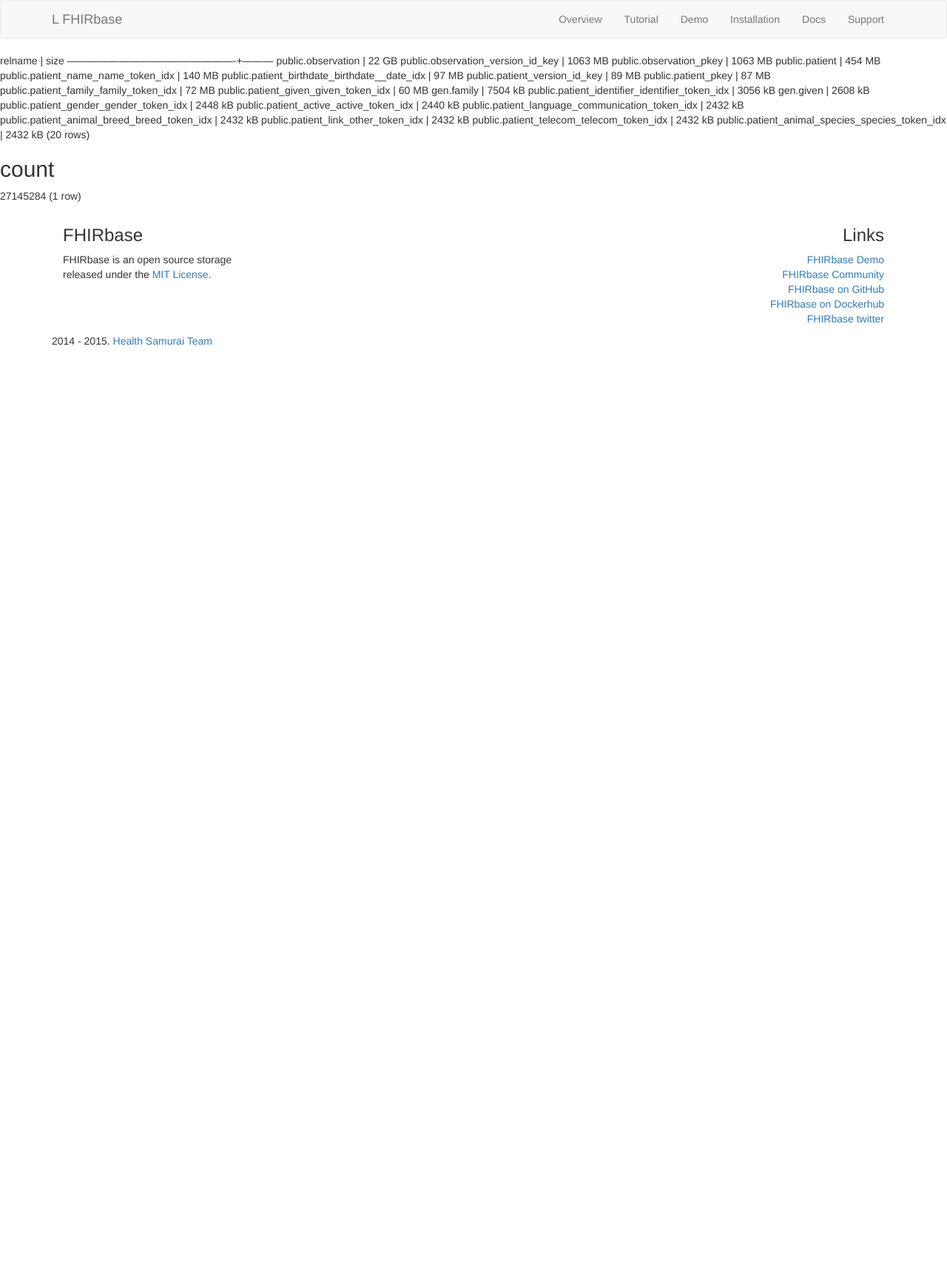
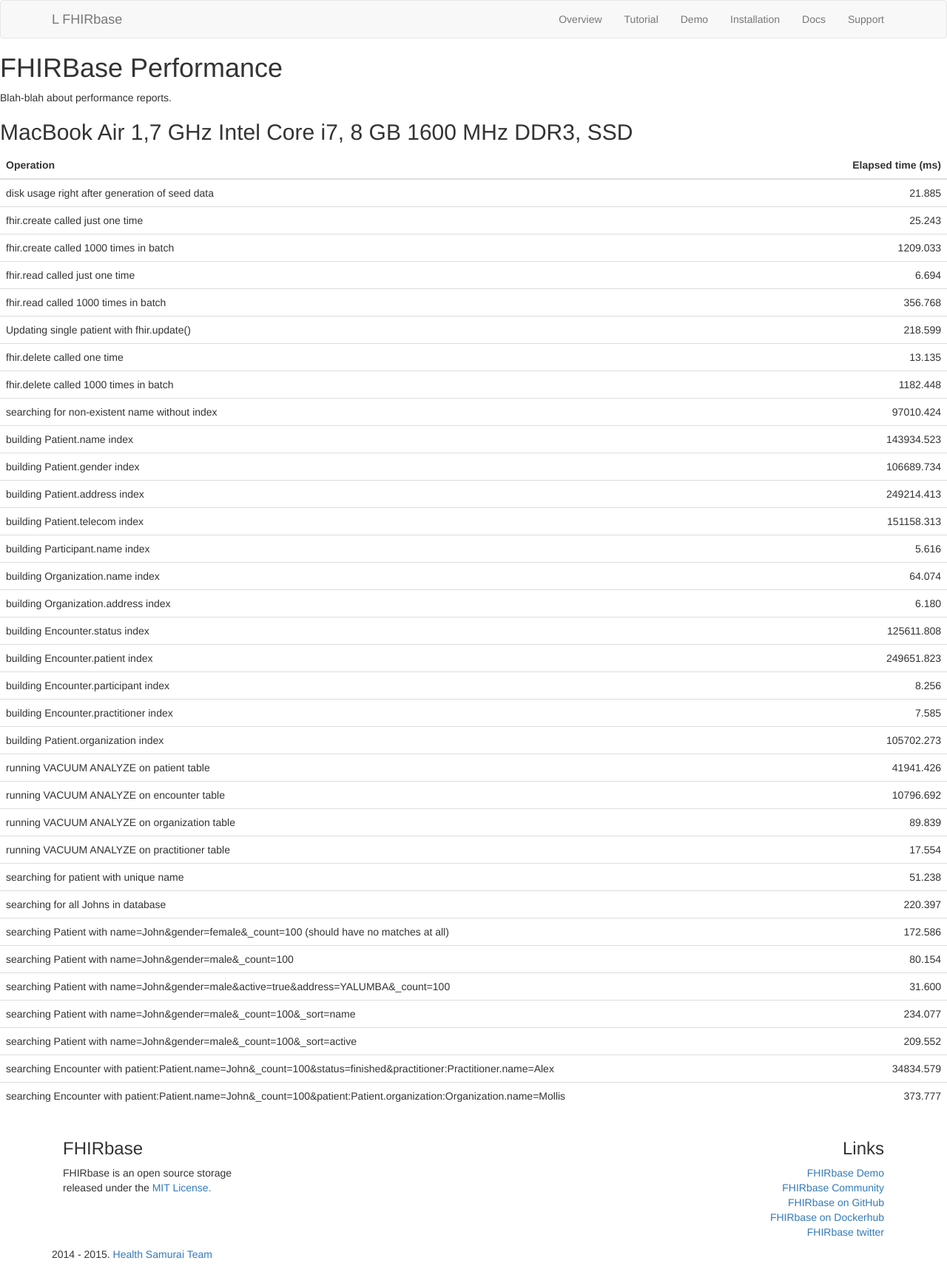
Before and after one commit to fhirbase/fhirbase.github.io, a Jekyll site: the page built from _docs/performance.md, in a window 1280 px wide. Shown: the whole page at 74% size. Built offline with Jekyll 4.4.1, drawn with Linux system fonts in a browser that asks for light colours; nearby versions of some CDN libraries; library files that are not in the unit come from our copies; Markdown is read by kramdown in place of the engine named in the settings; comment, search, counter and statistics services are not loaded; before the commit the page ends 900 px from its top, so only the background shows below that.

Commit message:
trying to use kramdown for CSS classes support

```diff
--- a/Gemfile
+++ b/Gemfile
@@ -2,3 +2,4 @@
 gem 'github-pages'
 gem 'execjs'
 gem 'therubyracer'
+gem 'kramdown'
--- a/_config.yml
+++ b/_config.yml
@@ -1,6 +1,6 @@
 name: FHIRbase
-markdown: redcarpet
-highlighter: pygments
+markdown: kramdown
+highlighter: rogue
 
 collections:
   instructions:
@@ -9,3 +9,6 @@
     output: true
 
 exclude: [/vendor/]
+
+redcarpet:
+  extensions: ['tables']
--- a/_docs/performance.md
+++ b/_docs/performance.md
@@ -5,31 +5,47 @@
 order: 3
 ---
 
-relname                     |  size
--------------------------------------------------+---------
- public.observation                              | 22 GB
- public.observation_version_id_key               | 1063 MB
- public.observation_pkey                         | 1063 MB
- public.patient                                  | 454 MB
- public.patient_name_name_token_idx              | 140 MB
- public.patient_birthdate_birthdate__date_idx    | 97 MB
- public.patient_version_id_key                   | 89 MB
- public.patient_pkey                             | 87 MB
- public.patient_family_family_token_idx          | 72 MB
- public.patient_given_given_token_idx            | 60 MB
- gen.family                                      | 7504 kB
- public.patient_identifier_identifier_token_idx  | 3056 kB
- gen.given                                       | 2608 kB
- public.patient_gender_gender_token_idx          | 2448 kB
- public.patient_active_active_token_idx          | 2440 kB
- public.patient_language_communication_token_idx | 2432 kB
- public.patient_animal_breed_breed_token_idx     | 2432 kB
- public.patient_link_other_token_idx             | 2432 kB
- public.patient_telecom_telecom_token_idx        | 2432 kB
- public.patient_animal_species_species_token_idx | 2432 kB
-(20 rows)
+# FHIRBase Performance
 
-  count
-----------
- 27145284
-(1 row)
+Blah-blah about performance reports.
+
+## MacBook Air 1,7 GHz Intel Core i7, 8 GB 1600 MHz DDR3, SSD
+
+| Operation                                                                                                           | Elapsed time (ms) |
+|---------------------------------------------------------------------------------------------------------------------+------------------:|
+| disk usage right after generation of seed data                                                                      |            21.885 |
+| fhir.create called just one time                                                                                    |            25.243 |
+| fhir.create called 1000 times in batch                                                                              |          1209.033 |
+| fhir.read called just one time                                                                                      |             6.694 |
+| fhir.read called 1000 times in batch                                                                                |           356.768 |
+| Updating single patient with fhir.update()                                                                          |           218.599 |
+| fhir.delete called one time                                                                                         |            13.135 |
+| fhir.delete called 1000 times in batch                                                                              |          1182.448 |
+| searching for non-existent name without index                                                                       |         97010.424 |
+| building Patient.name index                                                                                         |        143934.523 |
+| building Patient.gender index                                                                                       |        106689.734 |
+| building Patient.address index                                                                                      |        249214.413 |
+| building Patient.telecom index                                                                                      |        151158.313 |
+| building Participant.name index                                                                                     |             5.616 |
+| building Organization.name index                                                                                    |            64.074 |
+| building Organization.address index                                                                                 |             6.180 |
+| building Encounter.status index                                                                                     |        125611.808 |
+| building Encounter.patient index                                                                                    |        249651.823 |
+| building Encounter.participant index                                                                                |             8.256 |
+| building Encounter.practitioner index                                                                               |             7.585 |
+| building Patient.organization index                                                                                 |        105702.273 |
+| running VACUUM ANALYZE on patient table                                                                             |         41941.426 |
+| running VACUUM ANALYZE on encounter table                                                                           |         10796.692 |
+| running VACUUM ANALYZE on organization table                                                                        |            89.839 |
+| running VACUUM ANALYZE on practitioner table                                                                        |            17.554 |
+| searching for patient with unique name                                                                              |            51.238 |
+| searching for all Johns in database                                                                                 |           220.397 |
+| searching Patient with name=John&gender=female&_count=100 (should have no matches at all)                           |           172.586 |
+| searching Patient with name=John&gender=male&_count=100                                                             |            80.154 |
+| searching Patient with name=John&gender=male&active=true&address=YALUMBA&_count=100                                 |            31.600 |
+| searching Patient with name=John&gender=male&_count=100&_sort=name                                                  |           234.077 |
+| searching Patient with name=John&gender=male&_count=100&_sort=active                                                |           209.552 |
+| searching Encounter with patient:Patient.name=John&_count=100&status=finished&practitioner:Practitioner.name=Alex   |         34834.579 |
+| searching Encounter with patient:Patient.name=John&_count=100&patient:Patient.organization:Organization.name=Mollis |           373.777 |
+|---------------------------------------------------------------------------------------------------------------------|-------------------|
+{: .table }
```
Also changed, not shown: css/custom.css (+12 -0 lines), Gemfile.lock.
